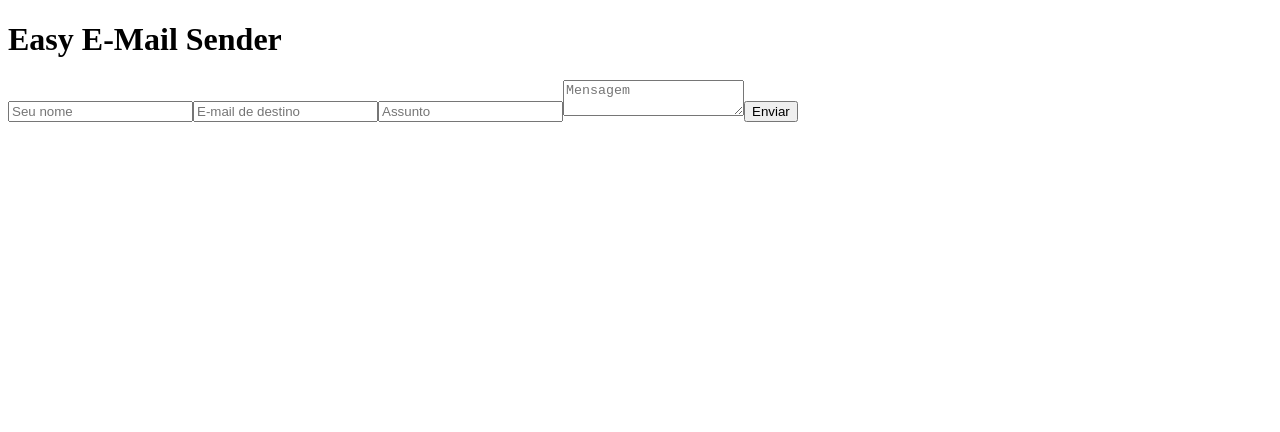
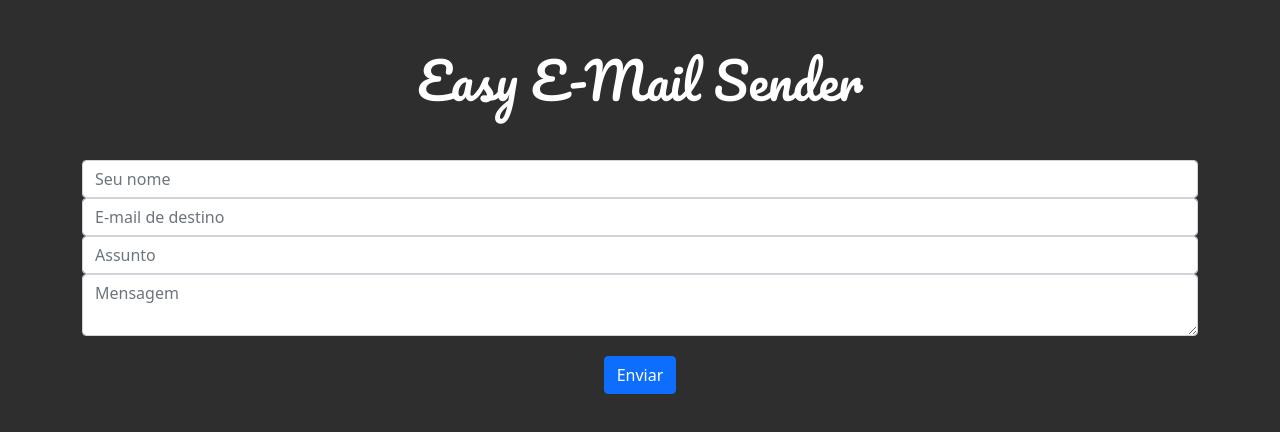
Before and after one commit to lucasODx/email_sender_frontend, a Vue app: page / in a window 1280 px wide. Shown: the top 432 px of the page. Built offline with nearby package versions, Linux system fonts and the light colour scheme.

Commit message:
Email sending with bootstrap

```diff
--- a/package.json
+++ b/package.json
@@ -8,7 +8,9 @@
     "lint": "vue-cli-service lint"
   },
   "dependencies": {
+    "@popperjs/core": "^2.9.3",
     "axios": "^0.21.1",
+    "bootstrap": "^5.1.0",
     "core-js": "^3.6.5",
     "vue": "^3.0.0"
   },
--- a/public/index.html
+++ b/public/index.html
@@ -1,17 +1,32 @@
 <!DOCTYPE html>
 <html lang="">
+
 <head>
   <meta charset="utf-8">
   <meta http-equiv="X-UA-Compatible" content="IE=edge">
   <meta name="viewport" content="width=device-width,initial-scale=1.0">
   <link rel="icon" href="<%= BASE_URL %>favicon.ico">
-    <title><%= htmlWebpackPlugin.options.title %></title>
+  <meta name="viewport" content="width=device-width, initial-scale=1, shrink-to-fit=no">
+  <link href="https://cdn.jsdelivr.net/npm/bootstrap@5.1.0/dist/css/bootstrap.min.css" rel="stylesheet"
+    integrity="sha384-KyZXEAg3QhqLMpG8r+8fhAXLRk2vvoC2f3B09zVXn8CA5QIVfZOJ3BCsw2P0p/We" crossorigin="anonymous">
+  <script src="https://cdn.jsdelivr.net/npm/bootstrap@5.1.0/dist/js/bootstrap.bundle.min.js"
+    integrity="sha384-U1DAWAznBHeqEIlVSCgzq+c9gqGAJn5c/t99JyeKa9xxaYpSvHU5awsuZVVFIhvj"
+    crossorigin="anonymous"></script>
+  <link rel="preconnect" href="https://fonts.googleapis.com">
+  <link rel="preconnect" href="https://fonts.gstatic.com" crossorigin>
+  <link href="https://fonts.googleapis.com/css2?family=Pacifico&display=swap" rel="stylesheet">
+  <title>
+    <%= htmlWebpackPlugin.options.title %>
+  </title>
 </head>
-  <body>
+
+<body style="background-color: #2e2e2e;">
   <noscript>
-      <strong>We're sorry but <%= htmlWebpackPlugin.options.title %> doesn't work properly without JavaScript enabled. Please enable it to continue.</strong>
+    <strong>We're sorry but <%= htmlWebpackPlugin.options.title %> doesn't work properly without JavaScript enabled.
+        Please enable it to continue.</strong>
   </noscript>
   <div id="app"></div>
   <!-- built files will be auto injected -->
 </body>
+
 </html>
--- a/src/components/SendMail.vue
+++ b/src/components/SendMail.vue
@@ -1,18 +1,54 @@
 <template>
   <div>
-    <h1>Easy E-Mail Sender</h1>
+    <h1
+      style="
+        text-align: center;
+        margin: 50px;
+        color: white;
+        font-size: 50px;
+        font-family: 'Pacifico', sans-serif;
+      "
+    >
+      Easy E-Mail Sender
+    </h1>
   </div>
-  <div>
+  <div class="container">
     <form @submit="send">
-      <input type="text" placeholder="Seu nome" v-model="mail.name" />
-      <input
-        type="email"
-        placeholder="E-mail de destino"
-        v-model="mail.email"
-      />
-      <input type="text" placeholder="Assunto" v-model="mail.title" />
-      <textarea type="text" placeholder="Mensagem" v-model="mail.subject" />
-      <button>Enviar</button>
+      <div>
+        <input
+          class="form-control"
+          type="text"
+          placeholder="Seu nome"
+          v-model="mail.name"
+        />
+      </div>
+      <div>
+        <input
+          class="form-control"
+          type="email"
+          placeholder="E-mail de destino"
+          v-model="mail.email"
+        />
+      </div>
+      <div>
+        <input
+          class="form-control"
+          type="text"
+          placeholder="Assunto"
+          v-model="mail.title"
+        />
+      </div>
+      <div>
+        <textarea
+          class="form-control"
+          type="text"
+          placeholder="Mensagem"
+          v-model="mail.subject"
+        />
+      </div>
+      <div style="text-align:center; margin-top:20px">
+        <button class="btn btn-primary">Enviar</button>
+      </div>
     </form>
   </div>
 </template>
@@ -35,8 +71,14 @@ export default {
   methods: {
     send(e) {
       Mail.sendMail(this.mail).then((response) => {
-        console.log(response)
-      })
+        console.log(response);
+      });
+      this.mail = {
+        name: this.mail.name,
+        email: "",
+        title: "",
+        subject: "",
+      };
       e.preventDefault();
     },
   },
--- a/src/main.js
+++ b/src/main.js
@@ -1,4 +1,4 @@
-import { createApp } from 'vue'
+import { createApp} from 'vue'
 import App from './App.vue'
 
 createApp(App).mount('#app')
```
Also changed, not shown: 1 other file (tests, documents, lock files or other folders). Lines whose indentation alone changed are shown as unchanged.
